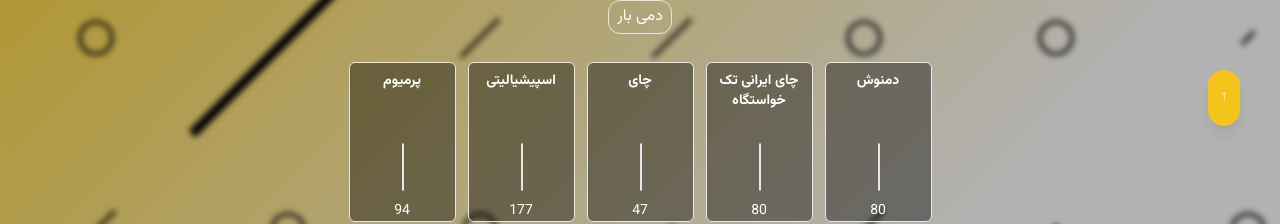
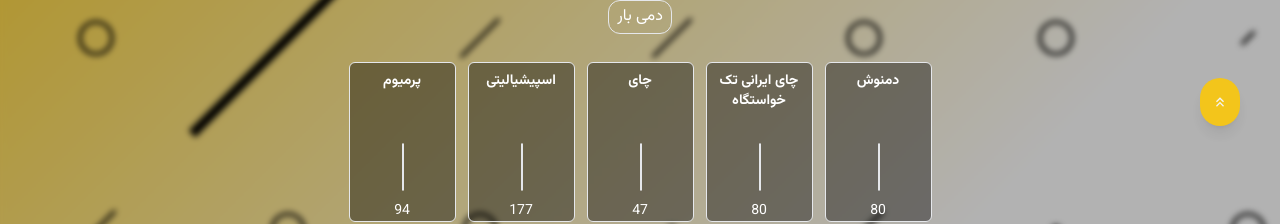
Before and after one commit to ariankheradmand/Cafe-Example-Demo, a Next.js app: page / in a window 1280 px wide. Shown: the part 634-858 px from the top of the page. Built offline with nearby package versions, Linux system fonts and the light colour scheme.

Commit message:
adding Icon to go up

```diff
--- a/app/page.js
+++ b/app/page.js
@@ -3,6 +3,7 @@ import Categories from "@/components/Categories";
 import Items from "@/components/Items";
 import Navbar from "@/components/Navbar";
 import Searchbar from "@/components/Searchbar";
+import { MdOutlineKeyboardDoubleArrowUp } from "react-icons/md";
 import { useState } from "react"; // برای استفاده از useState
 
 export default function Home() {
@@ -55,7 +56,7 @@ export default function Home() {
           onClick={scrollToTop}
           className="fixed bottom-10 right-10 bg-accent opacity-85 text-white py-4 px-3 rounded-full shadow-lg hover:bg-accent hover:opacity-100 transition duration-200"
         >
-          ↑
+          <MdOutlineKeyboardDoubleArrowUp />
         </button>
     </div>
   );
```
